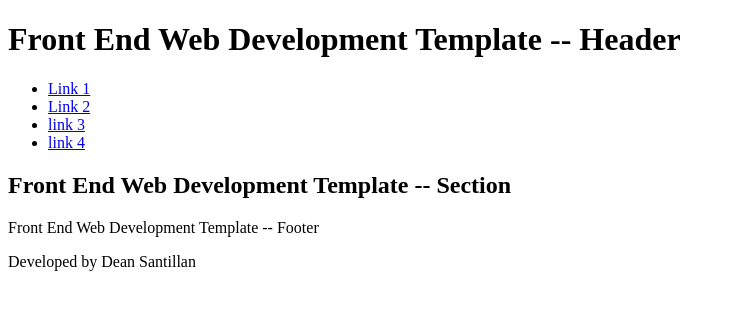
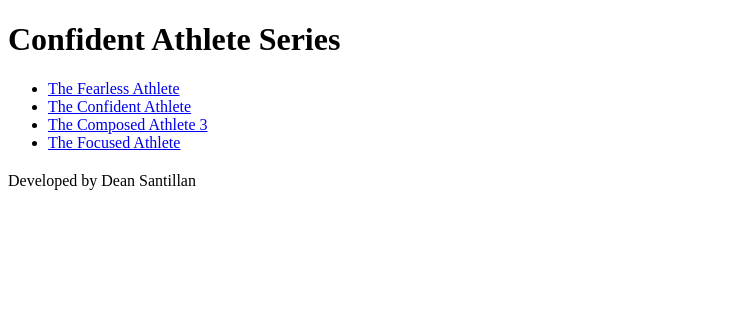
Before and after one commit to DRSantillan/confident-athlete, a website built with webpack: page app/index.html in a window 1280 px wide. Shown: the whole page, without its empty margins (0-735 px from the left). Built offline with nearby package versions, Linux system fonts and the light colour scheme.

Commit message:
Added some structure and 2 days of content

```diff
--- a/app/index.html
+++ b/app/index.html
@@ -20,22 +20,21 @@
 	</head>
 	<body>
 		<header>
-			<h1>Front End Web Development Template -- Header</h1>
+			<h1>Confident Athlete Series</h1>
 			<nav>
 				<ul>
-					<li><a href="#">Link 1</a></li>
-					<li><a href="#">Link 2</a></li>
-					<li><a href="#">link 3</a></li>
-					<li><a href="#">link 4</a></li>
+					<li><a href="/series/fearless/">The Fearless Athlete</a></li>
+					<li><a href="/series/confident/">The Confident Athlete</a></li>
+					<li><a href="/series/composed">The Composed Athlete 3</a></li>
+					<li><a href="/series/focused/">The Focused Athlete</a></li>
 				</ul>
 			</nav>
 		</header>
 		<section>
-			<h2>Front End Web Development Template -- Section</h2>
+			<h2></h2>
 		</section>
 
 		<footer>
-			Front End Web Development Template -- Footer
 			<p>Developed by Dean Santillan</p>
 		</footer>
 		<!-- build:js assets/js/app.js -->
--- a/gulp/html.js
+++ b/gulp/html.js
@@ -3,7 +3,8 @@ import logger from './logger';
 
 const html = done => {
 	logger('HTML');
-	src('./app/index.html').pipe(dest('./app/dev/'));
+	src('./app/**/*.html').pipe(dest('./app/dev/'));
+
 	done();
 };
 
```
Also changed, not shown: gulp/taskspy.js (+7 -1 lines).
